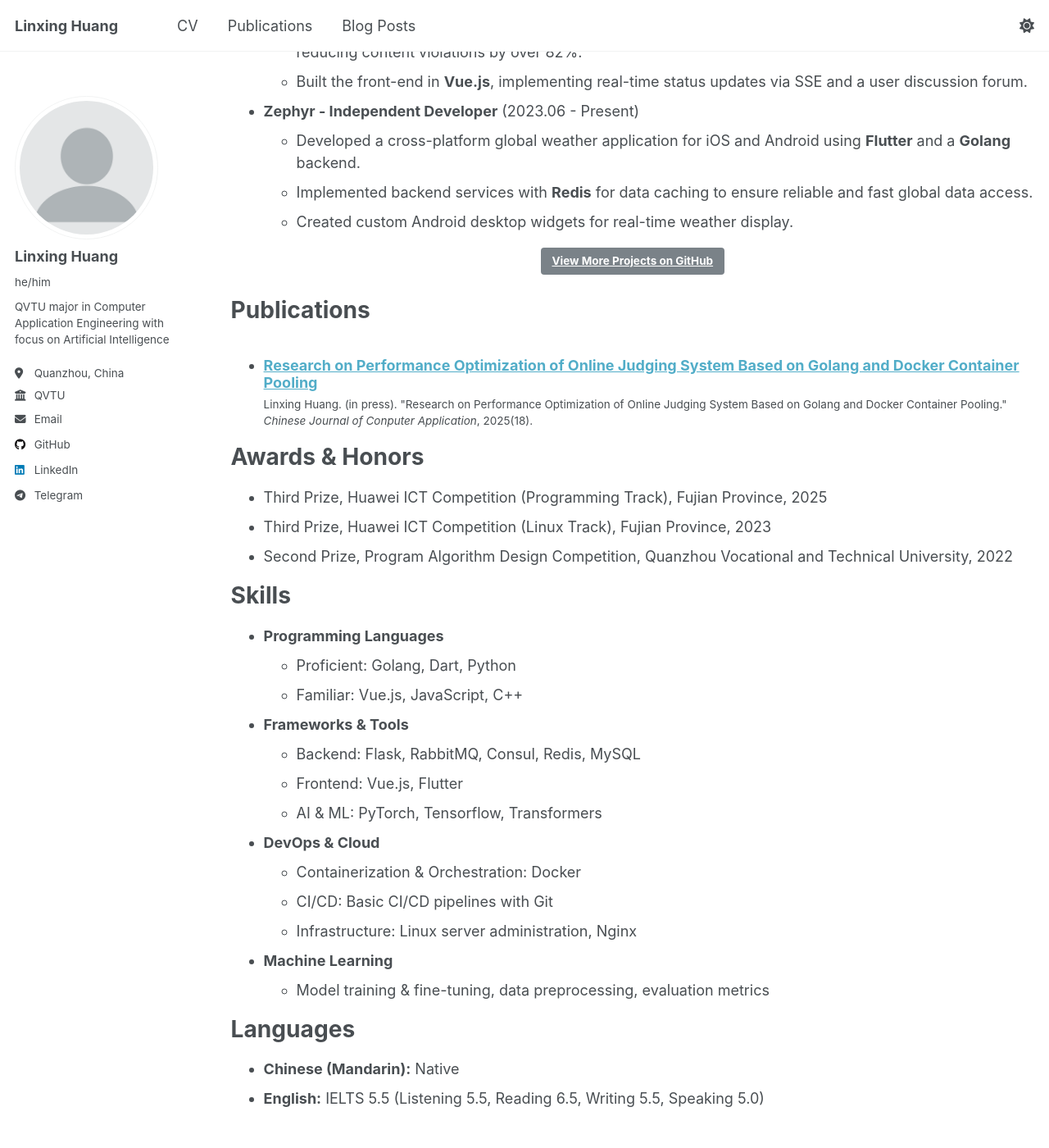
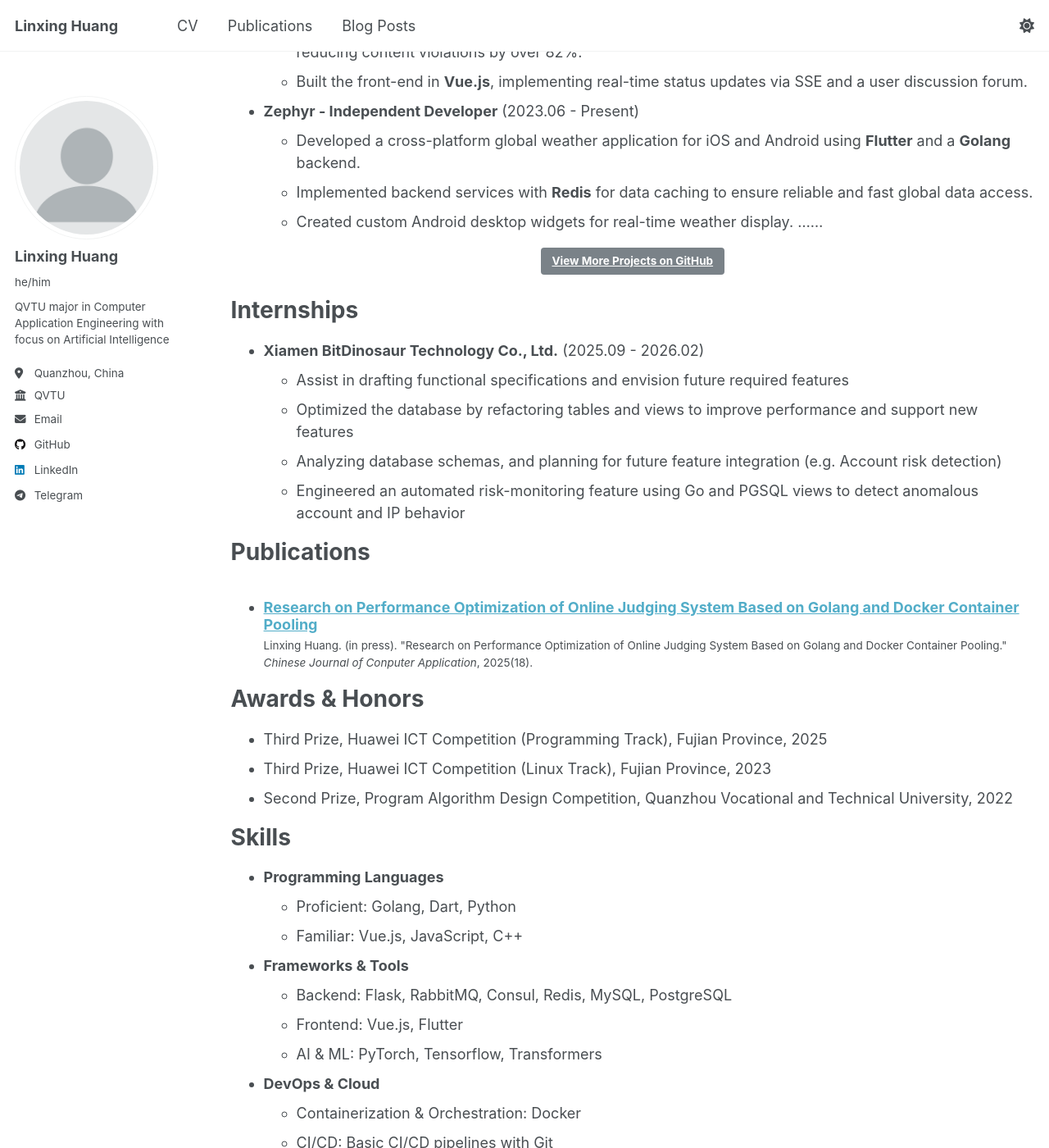
Before and after one commit to LanceHuang245/LanceHuang245.github.io, a Jekyll site: the page built from _pages/cv.md, in a window 1280 px wide and 1400 px high, scrolled down 509 px. Shown: the whole window at 82% size. Built offline with Jekyll 4.4.1, drawn with Linux system fonts in a browser that asks for light colours; a script that is not in the unit is left out.

Commit message:
docs: 更新个人简介

```diff
--- a/_pages/cv.md
+++ b/_pages/cv.md
@@ -28,10 +28,19 @@ Experience & Projects
     *   Developed a cross-platform global weather application for iOS and Android using **Flutter** and a **Golang** backend.
     *   Implemented backend services with **Redis** for data caching to ensure reliable and fast global data access.
     *   Created custom Android desktop widgets for real-time weather display.
+......
 
 <p style="text-align: center;">
   <a href="https://github.com/LanceHuang245" target="_blank" rel="noopener noreferrer" class="btn">View More Projects on GitHub</a>
 </p>
+
+Internships
+======
+* **Xiamen BitDinosaur Technology Co., Ltd.** (2025.09 - 2026.02)
+    *   Assist in drafting functional specifications and envision future required features
+    *   Optimized the database by refactoring tables and views to improve performance and support new features
+    *   Analyzing database schemas, and planning for future feature integration (e.g. Account risk detection)
+    *   Engineered an automated risk-monitoring feature using Go and PGSQL views to detect anomalous account and IP behavior
 
 Publications
 ======
@@ -51,7 +60,7 @@ Skills
     *   Proficient: Golang, Dart, Python
     *   Familiar: Vue.js, JavaScript, C++
 *   **Frameworks & Tools**
-    *   Backend: Flask, RabbitMQ, Consul, Redis, MySQL
+    *   Backend: Flask, RabbitMQ, Consul, Redis, MySQL, PostgreSQL
     *   Frontend: Vue.js, Flutter
     *   AI & ML: PyTorch, Tensorflow, Transformers
 *   **DevOps & Cloud**
@@ -64,4 +73,4 @@ Skills
 Languages
 ======
 *   **Chinese (Mandarin):** Native
-*   **English:** IELTS 5.5 (Listening 5.5, Reading 6.5, Writing 5.5, Speaking 5.0)
+*   **English:** IELTS 5.5, B2
```
